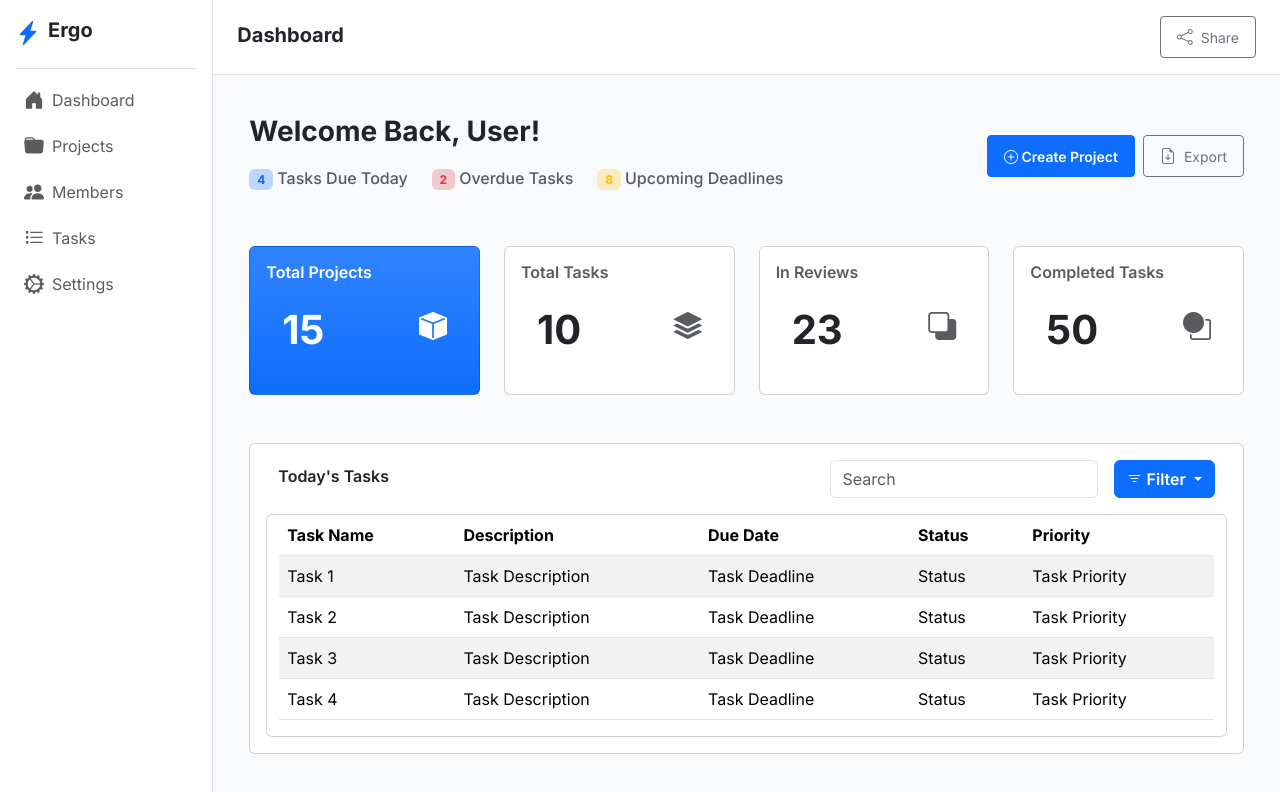
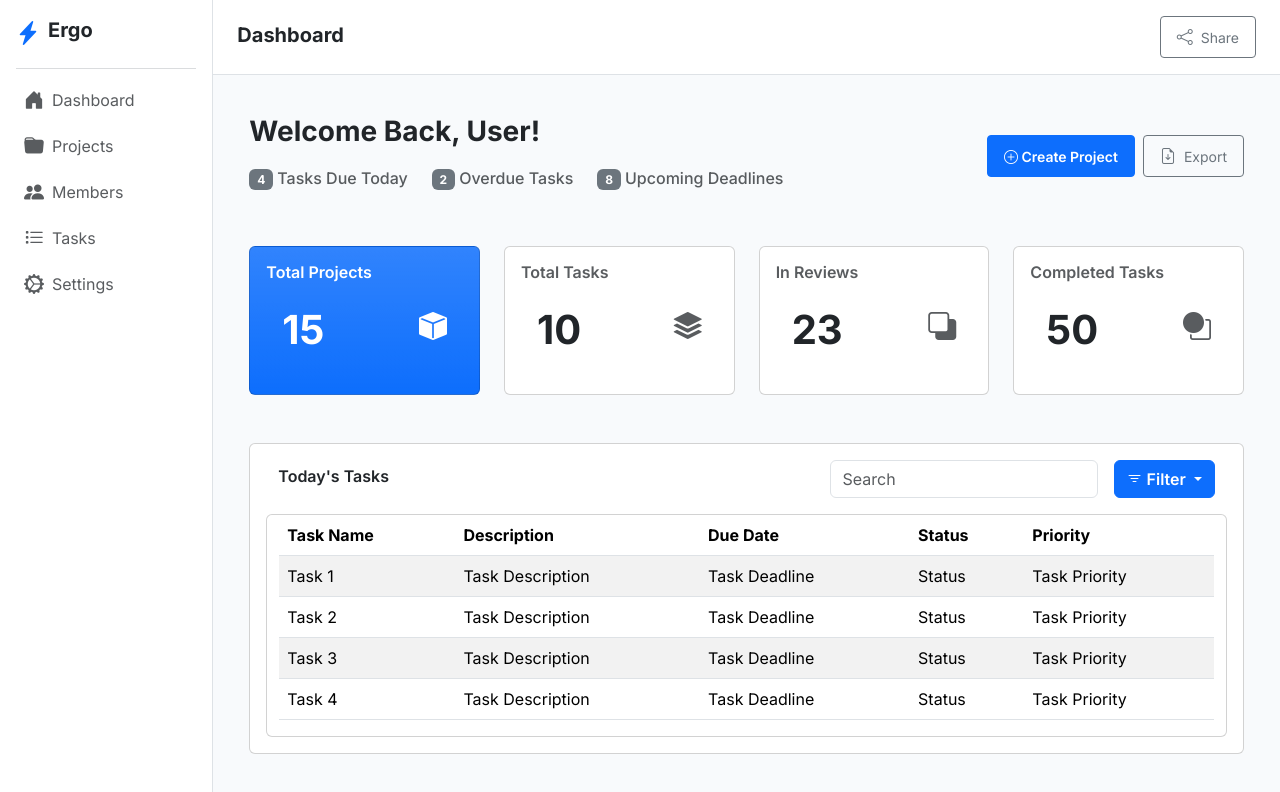
Before and after one commit to rocksoncodes/Ergo-Project-Manager, an Angular app in the folder ergo_frontend/: page /home/dashboard in a window 1280 px wide. Shown: the top 792 px of the page. Built offline with nearby package versions, Linux system fonts and the light colour scheme.

Commit message:
feat(Dashboard): UI improvements

```diff
--- a/ergo_frontend/src/app/features/home/components/dashboard/dashboard.html
+++ b/ergo_frontend/src/app/features/home/components/dashboard/dashboard.html
@@ -7,15 +7,15 @@
 				<h3 class="fw-bold mb-1">Welcome Back, User!</h3>
 				<div class="d-flex gap-4 small text-muted">
 					<h6>
-						<strong class="badge text-bg-primary text-primary fw-bold bg-opacity-25">4</strong>
+						<strong class="badge text-bg-secondary text-white fw-bold">4</strong>
 						Tasks Due Today
 					</h6>
 					<h6>
-						<strong class="badge text-bg-danger text-danger fw-bold bg-opacity-25">2</strong>
+						<strong class="badge text-bg-secondary text-white fw-bold">2</strong>
 						Overdue Tasks
 					</h6>
 					<h6>
-						<strong class="badge text-bg-warning text-warning fw-bolder bg-opacity-25">8</strong>
+						<strong class="badge text-bg-secondary text-white fw-bolder">8</strong>
 						Upcoming Deadlines
 					</h6>
 				</div>
```
